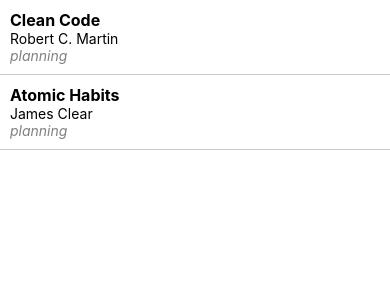
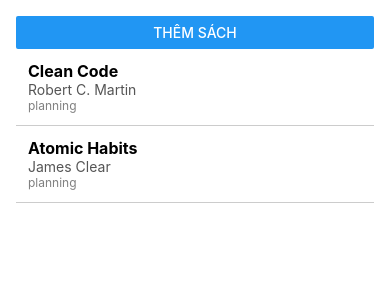
Before and after one commit to NguyenXuanThi/CuoiKyThucHanhMobile, a React Native app: screen / in a window 390 px wide. Shown: the top 300 px of the page. Built offline with nearby package versions, Linux system fonts and the light colour scheme.

Commit message:
feat(Q4): add book modal and insert

```diff
--- /dev/null
+++ b/AddBookModal.tsx
@@ -0,0 +1,76 @@
+// AddBookModal.tsx
+import React, { useState } from 'react';
+import { View, Text, TextInput, Button, StyleSheet, Modal } from 'react-native';
+import { db, Book } from './db';
+
+interface AddBookModalProps {
+  visible: boolean;
+  onClose: () => void;
+  onAdd: (book: Book) => void;
+}
+
+const AddBookModal: React.FC<AddBookModalProps> = ({ visible, onClose, onAdd }) => {
+  const [title, setTitle] = useState('');
+  const [author, setAuthor] = useState('');
+
+  const handleAdd = async () => {
+    if (!title.trim()) return; // không thêm nếu không có title
+    const newBook = await db.insert(title, author || undefined);
+    onAdd(newBook); // cập nhật danh sách bên ngoài
+    setTitle('');
+    setAuthor('');
+    onClose();
+  };
+
+  return (
+    <Modal visible={visible} animationType="slide" transparent>
+      <View style={styles.modalBackground}>
+        <View style={styles.modalContainer}>
+          <Text style={styles.heading}>Thêm sách mới</Text>
+          <TextInput
+            placeholder="Title"
+            value={title}
+            onChangeText={setTitle}
+            style={styles.input}
+          />
+          <TextInput
+            placeholder="Author"
+            value={author}
+            onChangeText={setAuthor}
+            style={styles.input}
+          />
+          <View style={styles.buttons}>
+            <Button title="Hủy" onPress={onClose} />
+            <Button title="Thêm" onPress={handleAdd} />
+          </View>
+        </View>
+      </View>
+    </Modal>
+  );
+};
+
+export default AddBookModal;
+
+const styles = StyleSheet.create({
+  modalBackground: {
+    flex: 1,
+    justifyContent: 'center',
+    alignItems: 'center',
+    backgroundColor: 'rgba(0,0,0,0.5)',
+  },
+  modalContainer: {
+    width: '80%',
+    backgroundColor: '#fff',
+    padding: 16,
+    borderRadius: 8,
+  },
+  heading: { fontSize: 18, fontWeight: 'bold', marginBottom: 12 },
+  input: {
+    borderWidth: 1,
+    borderColor: '#ccc',
+    padding: 8,
+    marginBottom: 12,
+    borderRadius: 4,
+  },
+  buttons: { flexDirection: 'row', justifyContent: 'space-between' },
+});
--- a/BooksList.tsx
+++ b/BooksList.tsx
@@ -1,47 +1,56 @@
-// BooksList.tsx
 import React, { useEffect, useState } from 'react';
-import { View, Text, FlatList, StyleSheet } from 'react-native';
-import { db, Book } from './db';
+import { View, Text, FlatList, StyleSheet, Button } from 'react-native';
+import { db, seedBooks, Book } from './db';
+import AddBookModal from './AddBookModal';
 
-export default function BooksList() {
+const BooksList = () => {
   const [books, setBooks] = useState<Book[]>([]);
-  const [loading, setLoading] = useState(true);
+  const [modalVisible, setModalVisible] = useState(false);
 
-  // Hàm lấy danh sách sách từ mock DB
-  const loadBooks = async () => {
-    const data = await db.all(); // Gọi db.all() để lấy tất cả sách
-    setBooks(data); // Cập nhật state books với dữ liệu lấy được
-    setLoading(false); // Set loading là false sau khi lấy xong dữ liệu
+  useEffect(() => {
+    seedBooks();
+    db.all().then(setBooks);
+  }, []);
+
+  const handleAddBook = (book: Book) => {
+    setBooks(prev => [...prev, book]);
   };
 
-  // useEffect để load dữ liệu khi component được render lần đầu
-  useEffect(() => {
-    loadBooks();
-  }, []); // Chạy chỉ 1 lần khi component mount
-
-  // Nếu đang loading, show loading text
-  if (loading) return <Text>Loading...</Text>;
-
-  // Nếu không có sách nào trong danh sách, show thông báo
-  if (books.length === 0) return <Text>Chưa có sách trong danh sách đọc.</Text>;
+  const renderItem = ({ item }: { item: Book }) => (
+    <View style={styles.item}>
+      <Text style={styles.title}>{item.title}</Text>
+      <Text style={styles.author}>{item.author || 'Unknown'}</Text>
+      <Text style={styles.status}>{item.status}</Text>
+    </View>
+  );
 
   return (
-    <FlatList
-      data={books} // Sử dụng dữ liệu books từ state
-      keyExtractor={item => item.id.toString()} // Chỉ định key cho mỗi item
-      renderItem={({ item }) => (
-        <View style={styles.item}>
-          <Text style={styles.title}>{item.title}</Text>
-          {item.author && <Text>{item.author}</Text>}
-          <Text style={styles.status}>{item.status}</Text>
-        </View>
+    <View style={styles.container}>
+      <Button title="Thêm sách" onPress={() => setModalVisible(true)} />
+      {books.length === 0 ? (
+        <Text>Chưa có sách trong danh sách đọc.</Text>
+      ) : (
+        <FlatList
+          data={books}
+          keyExtractor={(item) => item.id.toString()}
+          renderItem={renderItem}
+        />
       )}
-    />
+      <AddBookModal
+        visible={modalVisible}
+        onClose={() => setModalVisible(false)}
+        onAdd={handleAddBook}
+      />
+    </View>
   );
-}
+};
+
+export default BooksList;
 
 const styles = StyleSheet.create({
-  item: { padding: 10, borderBottomWidth: 1, borderColor: '#ccc' },
-  title: { fontWeight: 'bold', fontSize: 16 },
-  status: { fontStyle: 'italic', color: 'gray' },
+  container: { flex: 1, padding: 16 },
+  item: { padding: 12, borderBottomWidth: 1, borderBottomColor: '#ccc' },
+  title: { fontSize: 16, fontWeight: 'bold' },
+  author: { fontSize: 14, color: '#555' },
+  status: { fontSize: 12, color: 'gray' },
 });
```
